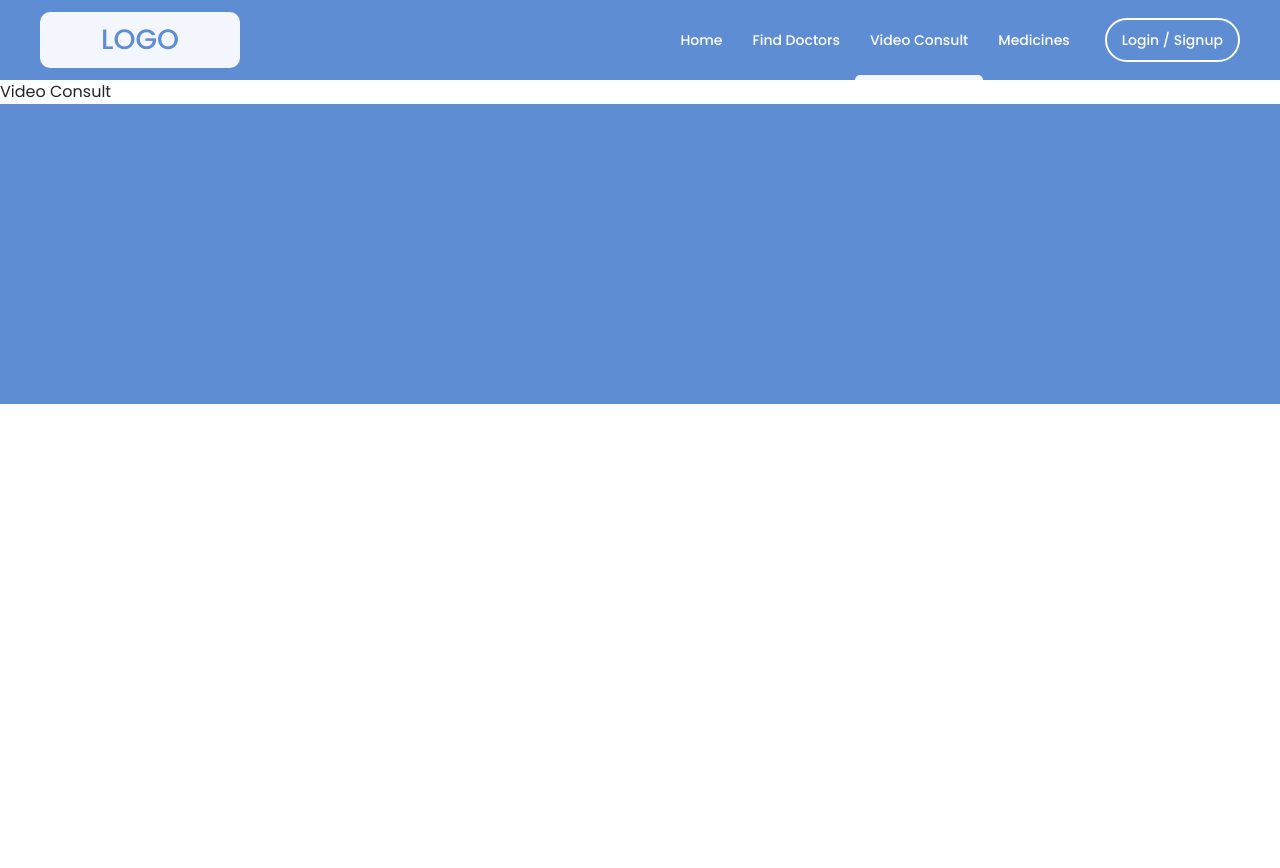
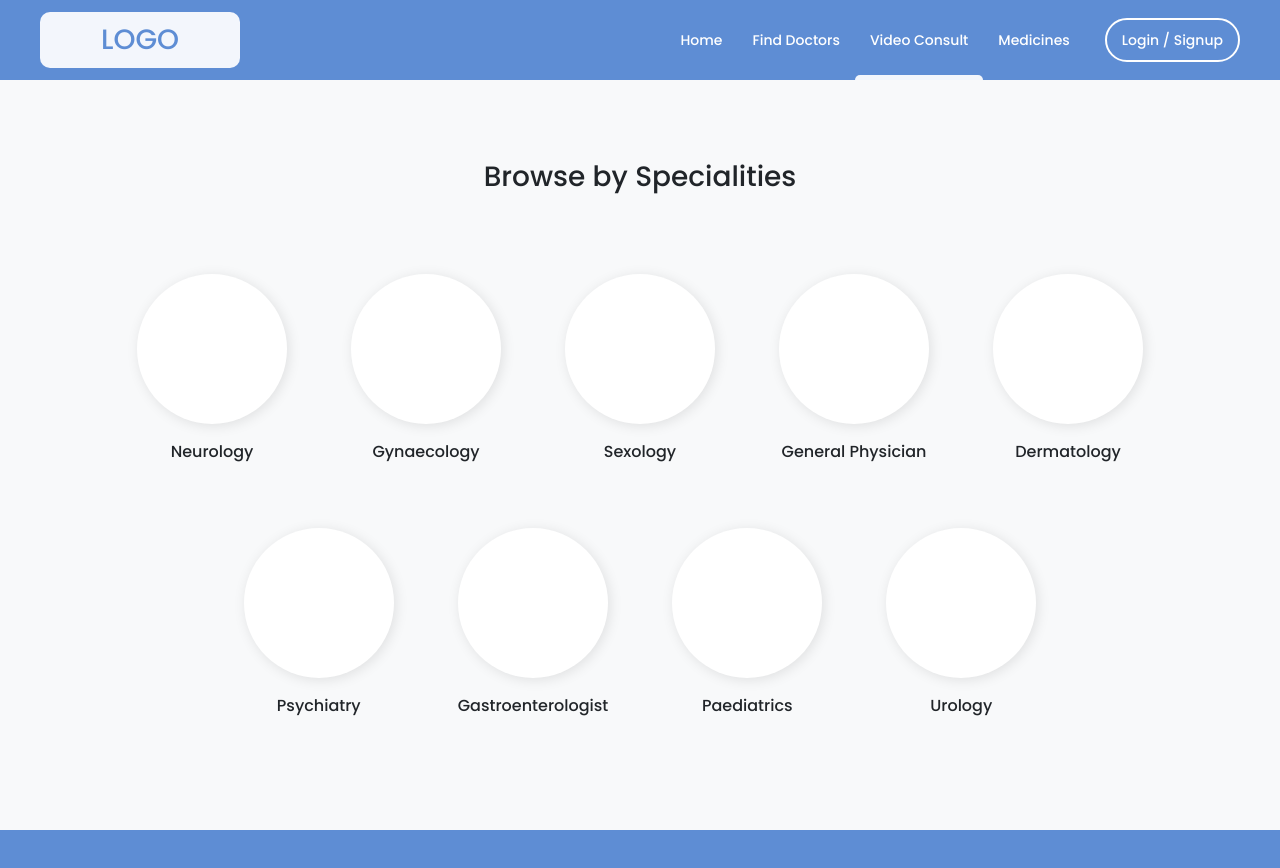
Before and after one commit to A-singh07/project-x, a React (Create React App) app: page /video-consult in a window 1280 px wide. Shown: the top 868 px of the page. Before the commit the page ends 800 px from the top, so only its background shows below. Built offline with nearby package versions, Linux system fonts and the light colour scheme.

Commit message:
video consult

```diff
--- a/src/components/featureCard/FeatureCard.js
+++ b/src/components/featureCard/FeatureCard.js
@@ -5,7 +5,7 @@ const FeatureCard = () => {
   return (
     <div className={styles.sectionWrapper}>
       <div className={'mainLayout'}>
-        <h3 className={styles.heading}>Specialities</h3>
+        <h3 className={styles.heading}>Browse by Specialities</h3>
         <div className={styles.featureCardsContainer}>
           <div className={styles.featureCard}>
             <div className={styles.featureLogo}></div>
--- a/src/pages/VideoConsult.js
+++ b/src/pages/VideoConsult.js
@@ -1,10 +1,11 @@
-import React from 'react'
+import React from 'react';
+import FeatureCard from '../components/featureCard/FeatureCard';
 
 const VideoConsult = () => {
   return (
-    <div>
-      Video Consult
-    </div>
+    <>
+      <FeatureCard />
+    </>
   )
 }
 
```
